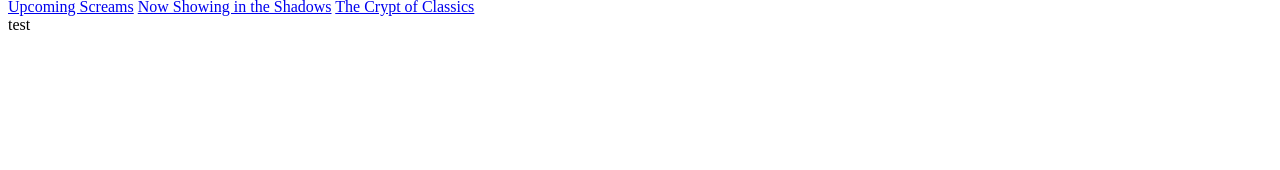
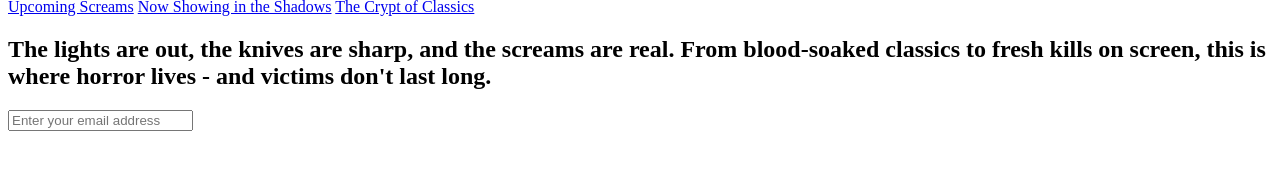
Before and after one commit to lengleman-spec/product-landing-page, a plain HTML site: page index.html in a window 1280 px wide. Shown: the part 114-284 px from the top of the page. Drawn offline with Linux system fonts and the light colour scheme.

Commit message:
added hero section and hero text

```diff
--- a/index.html
+++ b/index.html
@@ -32,7 +32,21 @@
   </header>
 
   <body>
-    <div>test</div>
+    <section class="hero-section">
+      <h1>
+        The lights are out, the knives are sharp, and the screams are real. From
+        blood-soaked classics to fresh kills on screen, this is where horror
+        lives - and victims don't last long.
+      </h1>
+
+      <form action="https://www.freecodecamp.com/email-submit" id="form">
+        <input
+          type="email"
+          id="email"
+          for="email"
+          placeholder="Enter your email address" />
+      </form>
+    </section>
   </body>
 
   <!-- Credits / Attributions -->
```
